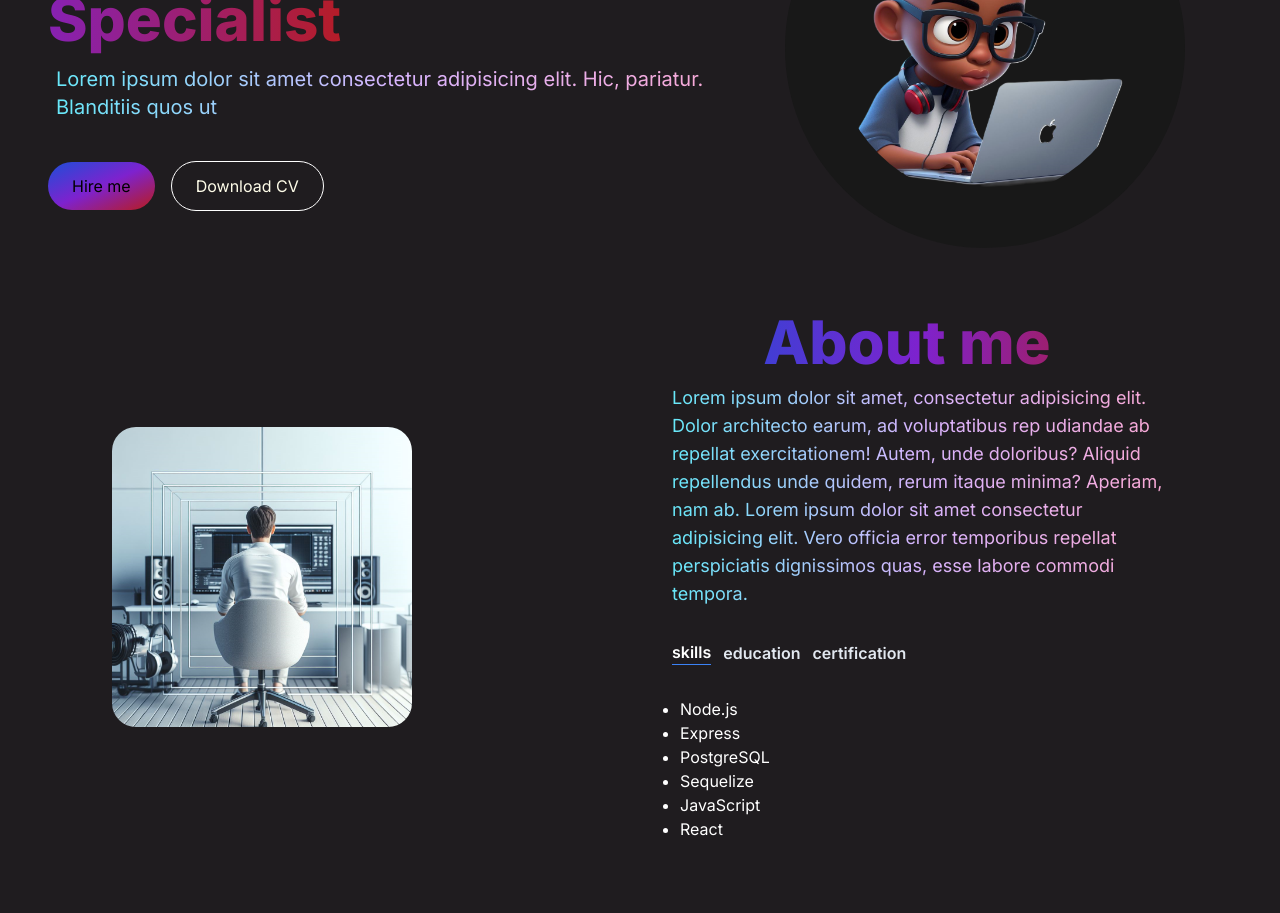
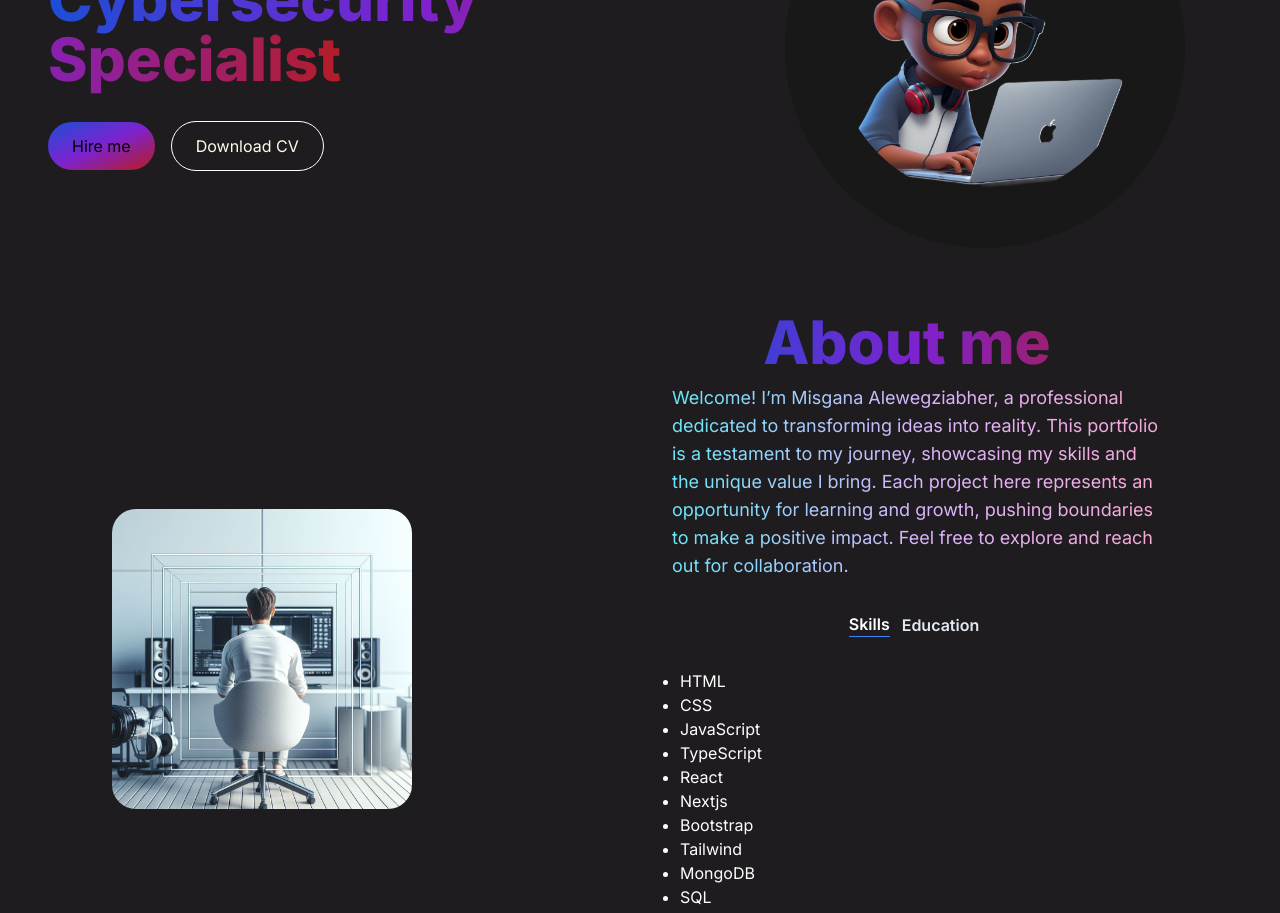
Before and after one commit to misganawrk/next_portfolio, a Next.js app: page / in a window 1280 px wide. Shown: the part 280-1193 px from the top of the page. Built offline with nearby package versions, Linux system fonts and the light colour scheme.

Commit message:
final draft 1

```diff
--- a/app/components/AboutSection.jsx
+++ b/app/components/AboutSection.jsx
@@ -11,12 +11,20 @@ const TAB_DATA = [
     id: "skills",
     content: (
       <ul className="list-disc pl-2">
+        <li>HTML</li>
+        <li>CSS</li>
+        <li>JavaScript</li>
+        <li>TypeScript</li>
+        <li>React</li>
+        <li>Nextjs</li>
+        <li>Bootstrap</li>
+        <li>Tailwind</li>
+        <li>MongoDB</li>
+        <li>SQL</li>
+        <li>Linux OS</li>
+        <li>Network Adminstration</li>
         <li>Node.js</li>
         <li>Express</li>
-        <li>PostgreSQL</li>
-        <li>Sequelize</li>
-        <li>JavaScript</li>
-        <li>React</li>
       </ul>
     ),
   },
@@ -25,21 +33,20 @@ const TAB_DATA = [
     id: "education",
     content: (
       <ul className="list-disc pl-2">
-        <li>Fullstack Academy of Code</li>
-        <li>University of California, Santa Cruz</li>
+        <li>Jimma University</li>
       </ul>
     ),
   },
-  {
-    title: "Certifications",
-    id: "certifications",
-    content: (
-      <ul className="list-disc pl-2">
-        <li>AWS Cloud Practitioner</li>
-        <li>Google Professional Cloud Developer</li>
-      </ul>
-    ),
-  },
+  // {
+  //   title: "Certifications",
+  //   id: "certifications",
+  //   content: (
+  //     <ul className="list-disc pl-2">
+  //       <li>AWS Cloud Practitioner</li>
+  //       <li>Google Professional Cloud Developer</li>
+  //     </ul>
+  //   ),
+  // },
 ];
 
 const AboutSection = () => {
@@ -52,12 +59,12 @@ const AboutSection = () => {
     });
   };
   return (
-    <section className="text-white">
-      <div className="md:grid md:grid-cols-2  gap-8 items-center py-8 px-4 xl:gap-16 sm:py-16 xl:px-16 ">
+    <section className="text-white" id="about">
+      <div className="md:grid md:grid-cols-2  justify-center  gap-8 items-center py-8 px-4 xl:gap-16 sm:py-16 xl:px-16 ">
         <Image
           src="/images/PC.png"
           alt="about image"
-          className="rounded-3xl ml-12 md:ml-0 "
+          className="rounded-3xl mx-12  md:ml-0 justify-center  "
           width={300}
           height={300}
         />
@@ -69,32 +76,32 @@ const AboutSection = () => {
           </span>
 
           <p className="text-base lg:text-lg text-transparent bg-clip-text  bg-gradient-to-r  from-cyan-300 via-purple-300 to-pink-300 ">
-            Lorem ipsum dolor sit amet, consectetur adipisicing elit. Dolor
-            architecto earum, ad voluptatibus rep udiandae ab repellat
-            exercitationem! Autem, unde doloribus? Aliquid repellendus unde
-            quidem, rerum itaque minima? Aperiam, nam ab. Lorem ipsum dolor sit
-            amet consectetur adipisicing elit. Vero officia error temporibus
-            repellat perspiciatis dignissimos quas, esse labore commodi tempora.
+            Welcome! I’m Misgana Alewegziabher, a professional dedicated to
+            transforming ideas into reality. This portfolio is a testament to my
+            journey, showcasing my skills and the unique value I bring. Each
+            project here represents an opportunity for learning and growth,
+            pushing boundaries to make a positive impact. Feel free to explore
+            and reach out for collaboration.
           </p>
-          <div className=" flex flex-row  justify-start mt-8 ">
+          <div className=" font-semibold  flex flex-row  justify-center mt-8 ">
             <TabButton
               selectTab={() => handleTabChange("skills")}
               active={tab === "skills"}
             >
-              skills
+              Skills
             </TabButton>
             <TabButton
               selectTab={() => handleTabChange("education")}
               active={tab === "education"}
             >
-              education
+              Education
             </TabButton>{" "}
-            <TabButton
+            {/* <TabButton
               selectTab={() => handleTabChange("certifications")}
               active={tab === "certifications"}
             >
-              certification
-            </TabButton>
+              Certification
+            </TabButton> */}
           </div>
           <div className="mt-8">
             {TAB_DATA.find((t) => t.id === tab).content}
--- a/app/components/EmailSection.jsx
+++ b/app/components/EmailSection.jsx
@@ -15,9 +15,7 @@ const EmailSection = () => {
     >
       <div className="bg-[radial-gradient(ellipse_at_center,_var(--tw-gradient-stops))] from-primary-900 to-transparent rounded-full h-80 w-80 z-0 blur-lg absolute top-3/4 -left-4 transform -translate-x-1/2 -translate-1/2"></div>
       <div className="z-10">
-        <h5 className="text-xl font-bold text-white my-2">
-          Let`&apos;s Connect
-        </h5>
+        <h5 className="text-xl font-bold text-white my-2">Let's Connect</h5>
         <p className="text-[#ADB7BE] mb-4 max-w-md">
           {" "}
           I&apos;m currently looking for new opportunities, my inbox is always
@@ -39,7 +37,7 @@ const EmailSection = () => {
             Email sent successfully!
           </p>
         ) : (
-          <form className="flex flex-col" >
+          <form className="flex flex-col">
             <div className="mb-6">
               <label
                 htmlFor="email"
--- a/app/components/HeroSection.jsx
+++ b/app/components/HeroSection.jsx
@@ -32,21 +32,29 @@ const HeroSection = () => {
               />{" "}
             </span>
           </h1>
-          <p className=" mb-6 mx-2 text-base text-transparent bg-clip-text  bg-gradient-to-r  from-cyan-300 via-purple-300 to-pink-300 sm:text-lg lg:text-xl ">
+          {/* <p className=" mb-6 mx-2 text-base text-transparent bg-clip-text  bg-gradient-to-r  from-cyan-300 via-purple-300 to-pink-300 sm:text-lg lg:text-xl ">
             {" "}
-            Lorem ipsum dolor sit amet consectetur adipisicing elit. Hic,
-            pariatur. Blanditiis quos ut{" "}
-          </p>
+            My passion lies in turning ideas into reality and pushing the
+            boundaries of what’s possible. Here, you’ll find a collection of my
+            work that showcases my skills, experiences, and the value I bring.
+            Feel free to explore and reach out if you’d like to connect or
+            collaborate.{" "}
+          </p> */}
           <div>
             <button className="w-fit text-black bg-gradient-to-br from-blue-700 via-purple-700 to-red-700  hover:from-pink-700 hover:via-purple-700 hover:to-cyan-700 hover:text-white hover:font-extrabold  px-6 py-3 rounded-full mr-4">
               {" "}
               Hire me
             </button>
-
-            <button className=" w-fit bg-transparent hover:bg-green-200 mt-4 hover:text-black  hover:font-bold border border-white text-yellow-50 px-6 py-3 rounded-full mr-4">
-              {" "}
-              Download CV
-            </button>
+            <a
+              href="https://drive.google.com/file/d/1GpyKJIxXwTeop7EYtCQyc7v1-Brcoldm/view?usp=sharing"
+              target="_blank"
+              rel="noopener noreferrer"
+            >
+              <button className="w-fit bg-transparent hover:bg-green-200 mt-4 hover:text-black hover:font-bold border border-white text-yellow-50 px-6 py-3 rounded-full mr-4">
+                {" "}
+                Download CV{" "}
+              </button>
+            </a>
           </div>
         </div>
 
--- a/app/components/NavBar.jsx
+++ b/app/components/NavBar.jsx
@@ -26,13 +26,15 @@ const NavBar = () => {
   return (
     <nav className="fixed top-0 left-0 right-0 z-10 bg-[#1f1c1f] bg-opacity-100">
       <div className="flex flex-wrap items-center justify-between mx-auto px-4 py-3 ">
+        <Link href="/">
           <Image
             src="/images/misgana.png"
             alt="hero image"
-          className="  rounded-full justify-start"
+            className="rounded-full justify-start"
             width={80}
             height={80}
           />
+        </Link>
         <div className="mobile-menu block md:hidden">
           {!navbarOpen ? (
             <button
--- a/app/components/ProjectsSections.jsx
+++ b/app/components/ProjectsSections.jsx
@@ -69,6 +69,7 @@ const ProjectsSection = () => {
     project.tag.includes(tag)
   );
   return (
+    <section id="projects">
       <>
         <h2 className="text-center text-4xl font-bold text-white mt-4 mb-8 md:mb-12">
           My Projects
@@ -104,6 +105,7 @@ const ProjectsSection = () => {
           ))}
         </div>
       </>
+    </section>
   );
 };
 
```
Lines whose indentation alone changed are shown as unchanged.
